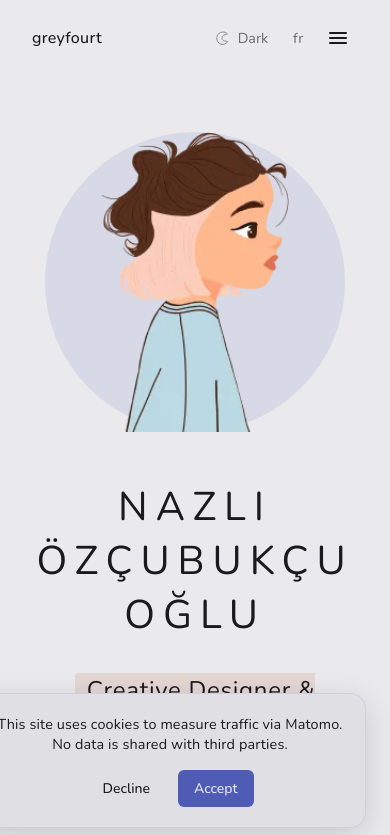
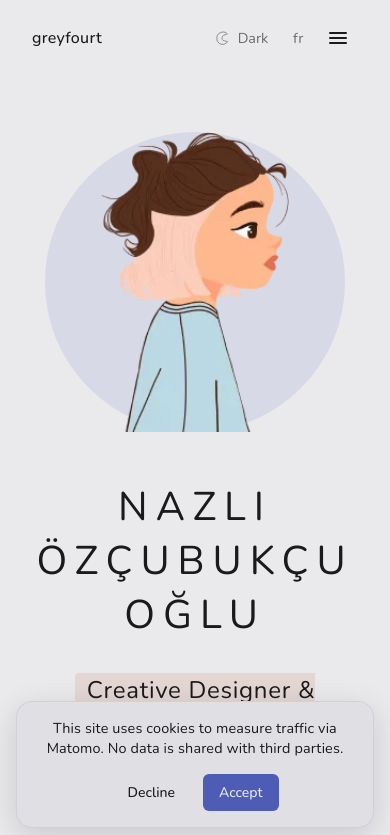
Before and after one commit to Greyfourt/greyfourt.github.io, a Next.js app: page /en in a window 390 px wide. Shown: the top 835 px of the page. Built offline with nearby package versions, Linux system fonts and the light colour scheme.

Commit message:
fix pop-in cookie banner on mobile

```diff
--- a/src/app/styles/base/_base.scss
+++ b/src/app/styles/base/_base.scss
@@ -452,8 +452,10 @@ footer {
 
   @media (max-width: 480px) {
     bottom: 1rem;
-    width: calc(100% - 2rem);
-    padding: 1.25rem 1rem;
+    left: 1rem;
+    right: 1rem;
+    width: auto;
+    padding: 1rem 1rem;
   }
 }
 
```
